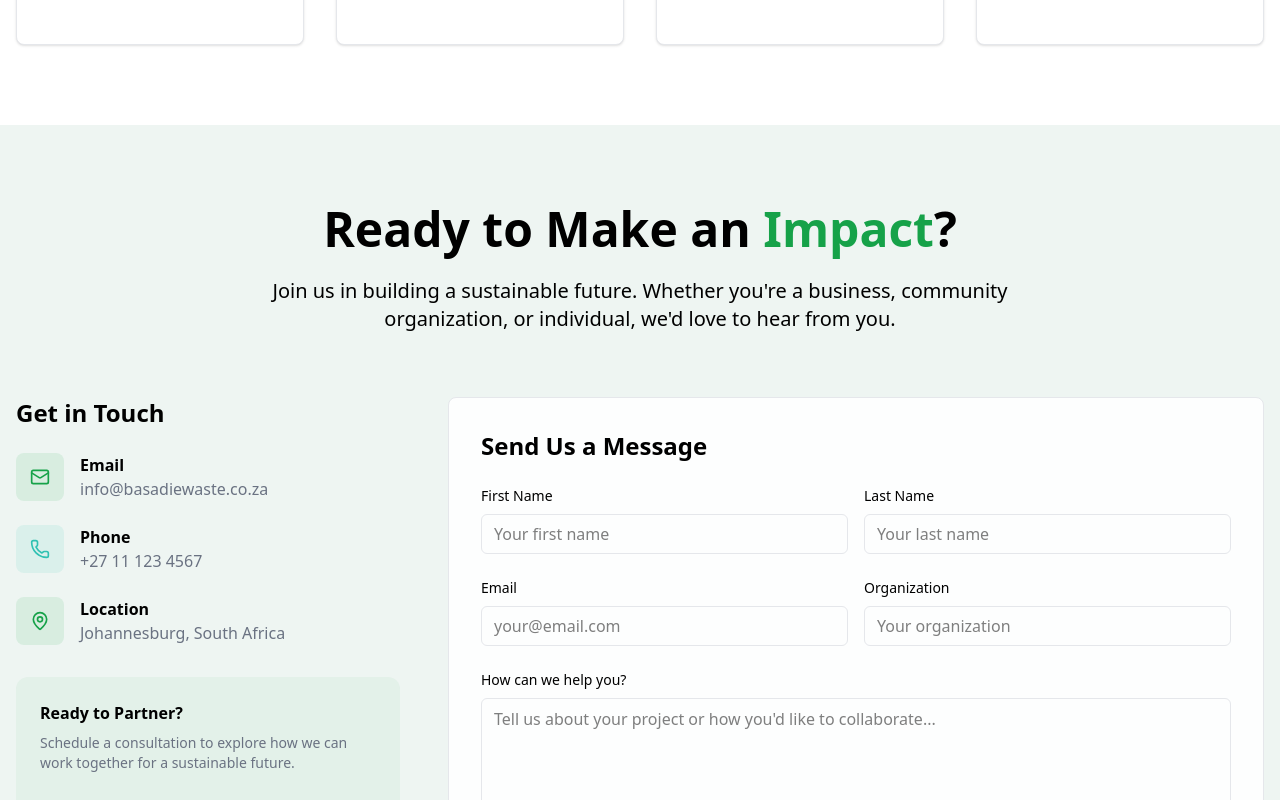
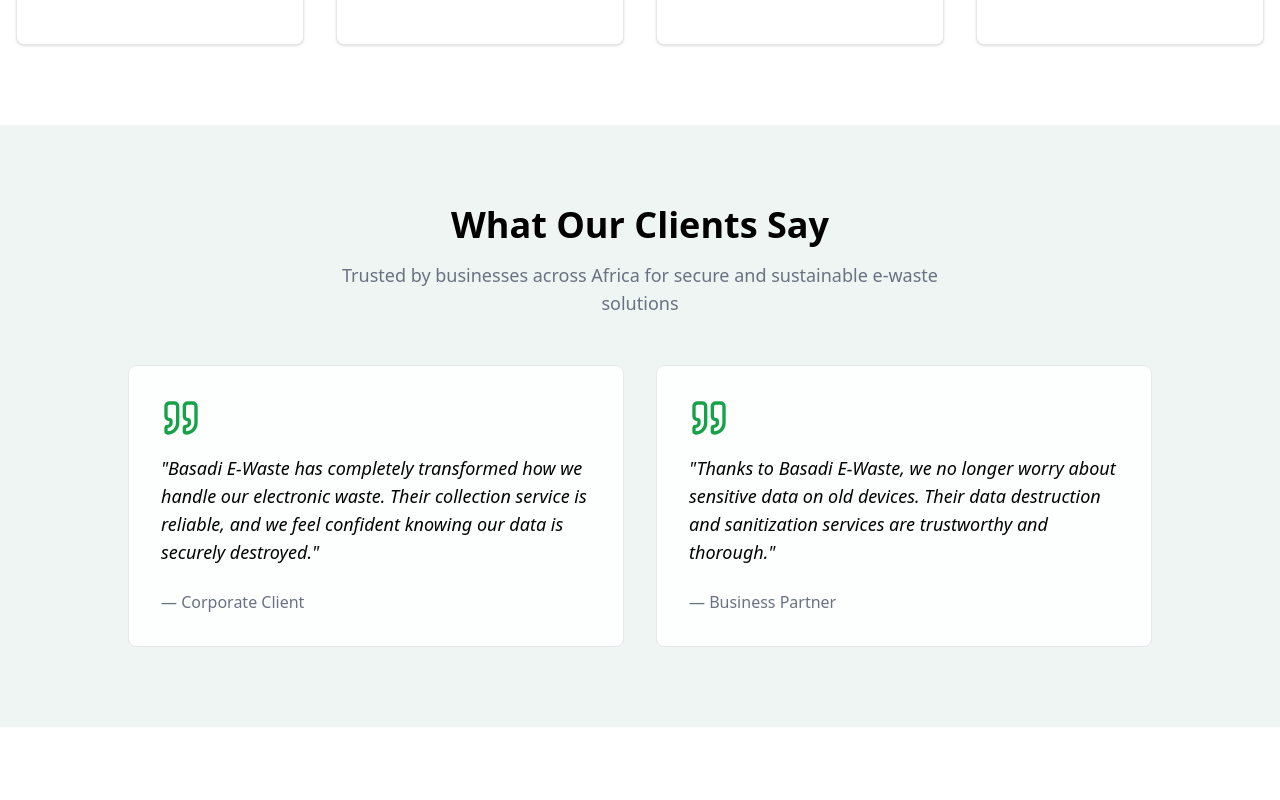
Before and after one commit to ourcodework/Basadi-E-Waste-StandardPackage-, a React (Vite) app: page / in a window 1280 px wide. Shown: the part 2240-3040 px from the top of the page. Built offline with nearby package versions, Linux system fonts and the light colour scheme.

Commit message:
created a review section and ui

```diff
--- a/src/components/ContactSection.jsx
+++ b/src/components/ContactSection.jsx
@@ -3,7 +3,7 @@ import { Mail, Phone, MapPin } from "lucide-react";
 
 function ContactSection() {
     return (
-        <section id="contact" className="py-20 bg-[#EEF5F2]">
+        <section id="contact" className="py-20 bg-white/90">
             <div className="container mx-auto px-4">
                 <div className="text-center mb-16">
                     <h2 className="text-4xl md:text-5xl font-bold text-foreground mb-6">
--- /dev/null
+++ b/src/components/ReviewSection.jsx
@@ -0,0 +1,48 @@
+import React from 'react'
+import { Quote } from "lucide-react"
+
+function ReviewSection() {
+    const reviews = [
+        {
+            text: "Basadi E-Waste has completely transformed how we handle our electronic waste. Their collection service is reliable, and we feel confident knowing our data is securely destroyed.",
+            author: "Corporate Client",
+        },
+        {
+            text: "Thanks to Basadi E-Waste, we no longer worry about sensitive data on old devices. Their data destruction and sanitization services are trustworthy and thorough.",
+            author: "Business Partner",
+        },
+    ];
+
+    return (
+        <section id="reviews" className="py-20 bg-[#EEF5F2]">
+            <div className="container mx-auto px-4">
+                <div className="text-center mb-12">
+                    <h2 className="text-4xl font-bold text-foreground mb-4">
+                        What Our Clients Say
+                    </h2>
+                    <p className="text-lg text-gray-500 max-w-2xl mx-auto">
+                        Trusted by businesses across Africa for secure and sustainable e-waste solutions
+                    </p>
+                </div>
+
+                <div className="grid md:grid-cols-2 gap-8 max-w-5xl mx-auto">
+                    {reviews.map((review, index) => (
+                        <div key={index} className="bg-white/90 border border-gray-200 rounded-lg shadow-soft hover:shadow-medium transition-all">
+                            <div className="p-8">
+                                <Quote className="w-10 h-10 text-[#16A249] mb-4" />
+                                <p className="text-card-foreground text-lg mb-6 italic">
+                                    "{review.text}"
+                                </p>
+                                <p className="text-gray-500 font-medium">
+                                    — {review.author}
+                                </p>
+                            </div>
+                        </div>
+                    ))}
+                </div>
+            </div>
+        </section>
+    )
+}
+
+export default ReviewSection
--- a/src/pages/Home.jsx
+++ b/src/pages/Home.jsx
@@ -3,8 +3,9 @@ import NavBar from '../components/NavBar'
 import HeroSection from '../components/HeroSection'
 import AboutSection from '../components/AboutSection'
 import ServiceSection from '../components/ServiceSection'
+import ReviewSection from '../components/ReviewSection'
+import ContactSection from '../components/ContactSection'
 import Footer from '../components/Footer'
-import ContactSection from '../components/ContactSection'
 
 function Home() {
   return (
@@ -13,6 +14,7 @@ function Home() {
       <HeroSection />
       <AboutSection />
       <ServiceSection />
+      <ReviewSection />
       <ContactSection />
       <Footer />
     </div>
```
